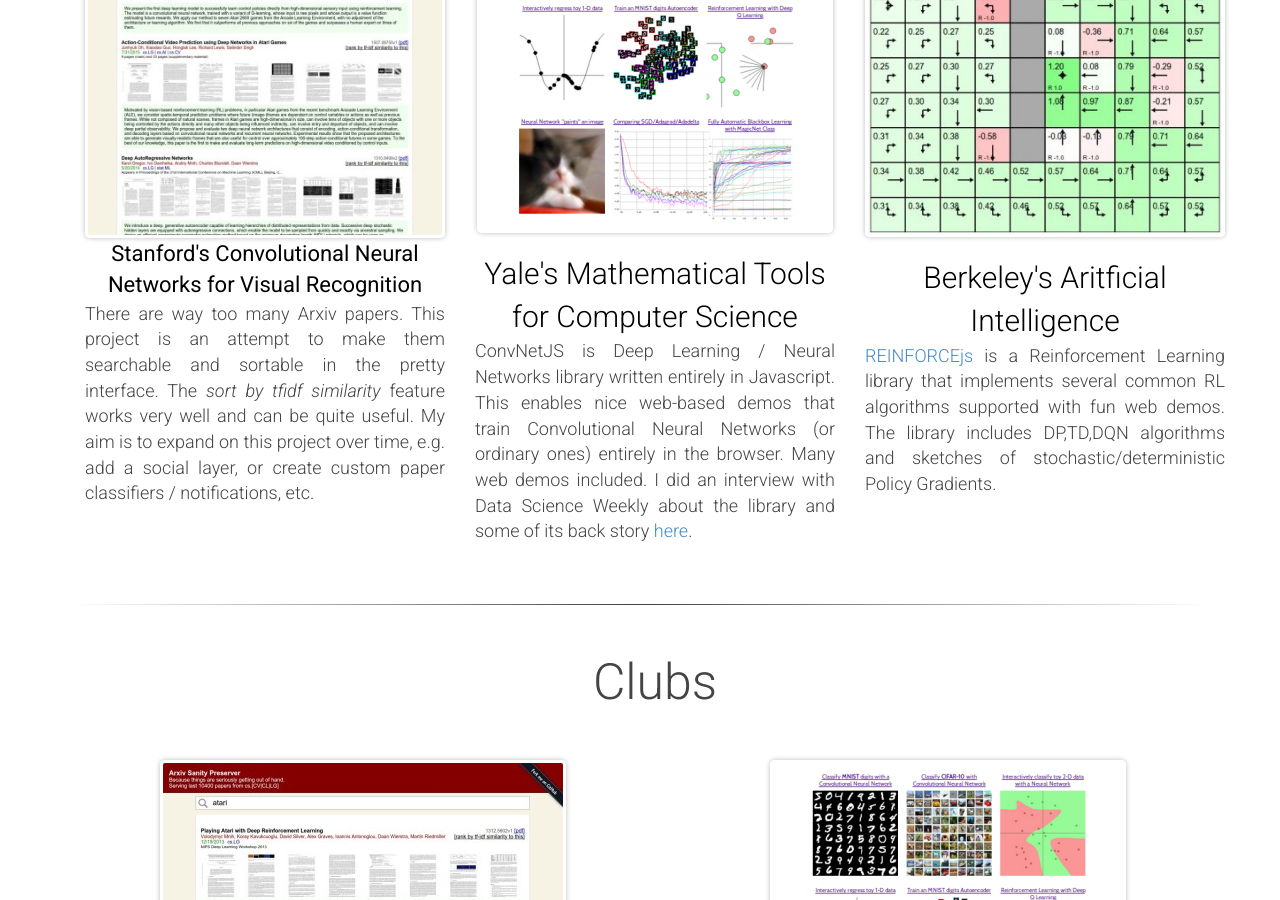
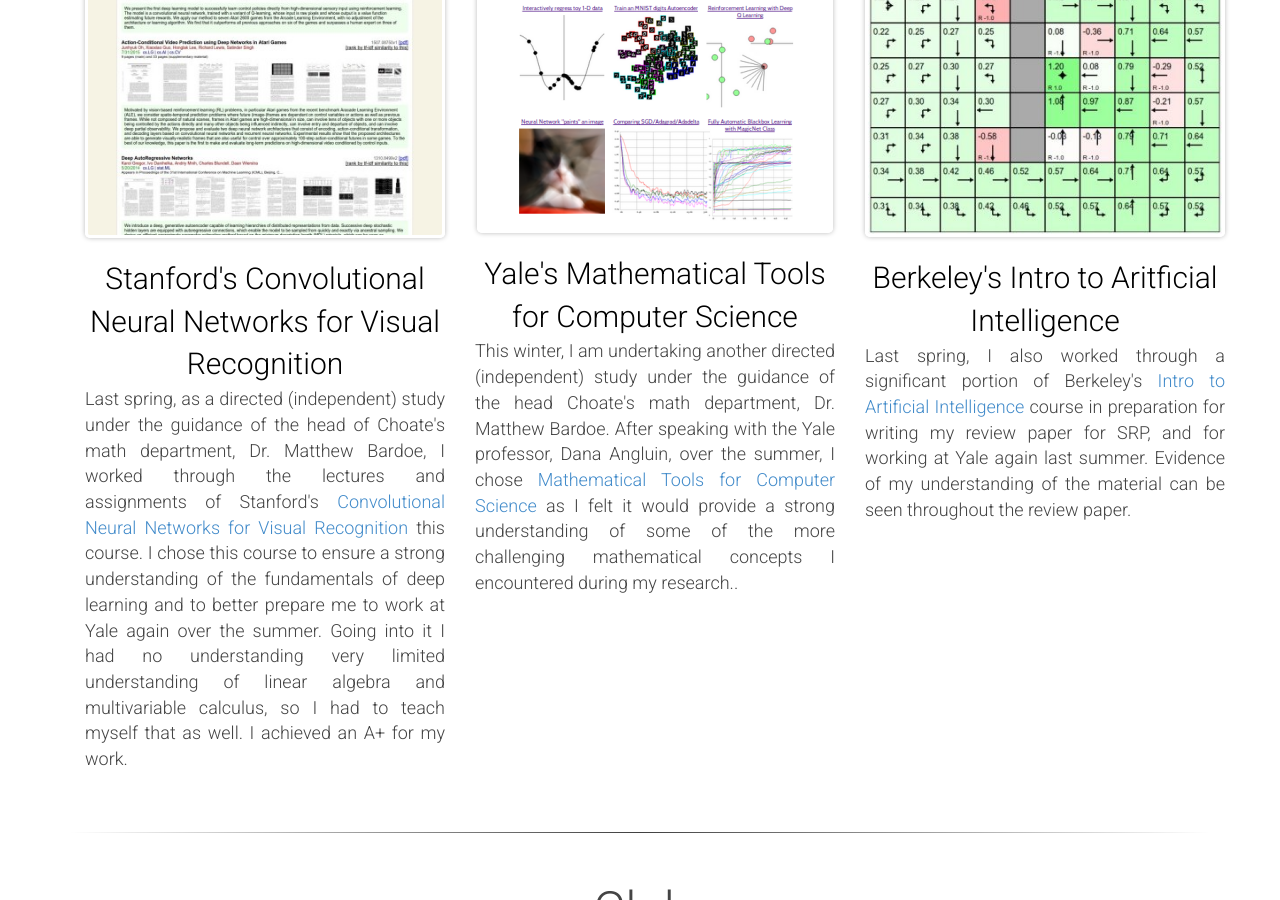
Before and after one commit to georgewildridge/georgewildridgeoriginalwebsite, a Jekyll site: the page built from index.md, in a window 1280 px wide and 900 px high, scrolled down 4663 px. Built offline with Jekyll 4.4.1, drawn with Linux system fonts in a browser that asks for light colours.

Commit message:
College courses and descriptions

```diff
--- a/_includes/college-coursework.html
+++ b/_includes/college-coursework.html
@@ -8,9 +8,9 @@
         <a href="http://www.arxiv-sanity.com/">
           <img src="/img/sanity.jpeg" class="imgb">
         </a>
-        <div class="pubt">Stanford's Convolutional Neural Networks for Visual Recognition</div>
+        <div class="ppt">Stanford's Convolutional Neural Networks for Visual Recognition</div>
         <div class="ppd">
-        There are way too many Arxiv papers. This project is an attempt to make them searchable and sortable in the pretty interface. The <i>sort by tfidf similarity</i> feature works very well and can be quite useful. My aim is to expand on this project over time, e.g. add a social layer, or create custom paper classifiers / notifications, etc.
+        Last spring, as a directed (independent) study under the guidance of the head of Choate's math department, Dr. Matthew Bardoe, I worked through the lectures and assignments of Stanford's <a href="http://cs231n.stanford.edu/" target="_blank">Convolutional Neural Networks for Visual Recognition</a> this course. I chose this course to ensure a strong understanding of the fundamentals of deep learning and to better prepare me to work at Yale again over the summer. Going into it I had no understanding very limited understanding of linear algebra and multivariable calculus, so I had to teach myself that as well. I achieved an A+ for my work.
         </div>
       </div>
     </div>
@@ -22,7 +22,7 @@
         </a>
         <div class="ppt">Yale's Mathematical Tools for Computer Science</div>
         <div class="ppd">
-          ConvNetJS is Deep Learning / Neural Networks library written entirely in Javascript. This enables nice web-based demos that train Convolutional Neural Networks (or ordinary ones) entirely in the browser. Many web demos included. I did an interview with Data Science Weekly about the library and some of its back story <a href="http://www.datascienceweekly.org/data-scientist-interviews/training-deep-learning-models-browser-andrej-karpathy-interview">here</a>.
+          This winter, I am undertaking another directed (independent) study under the guidance of the head Choate's math department, Dr. Matthew Bardoe. After speaking with the Yale professor, Dana Angluin, over the summer, I chose <a href="https://zoo.cs.yale.edu/classes/cs202/" target="_blank">Mathematical Tools for Computer Science</a> as I felt it would provide a strong understanding of some of the more challenging mathematical concepts I encountered during my research.</a>.
         </div>
 
       </div>
@@ -32,9 +32,9 @@
         <a href="http://cs.stanford.edu/people/karpathy/reinforcejs/">
           <img src="/img/mdpdp.jpeg" class="imgb">
         </a>
-        <div class="ppt">Berkeley's Aritficial Intelligence</div>
+        <div class="ppt">Berkeley's Intro to Aritficial Intelligence</div>
         <div class="ppd">
-           <a href="http://cs.stanford.edu/people/karpathy/reinforcejs/">REINFORCEjs</a> is a Reinforcement Learning library that implements several common RL algorithms supported with fun web demos. The library includes DP,TD,DQN algorithms and sketches of stochastic/deterministic Policy Gradients.
+           Last spring, I also worked through a significant portion of Berkeley's <a href="http://ai.berkeley.edu/home.html">Intro to Artificial Intelligence</a> course in preparation for writing my review paper for SRP, and for working at Yale again last summer. Evidence of my understanding of the material can be seen throughout the review paper.
         </div>
       </div>
     </div>
```
